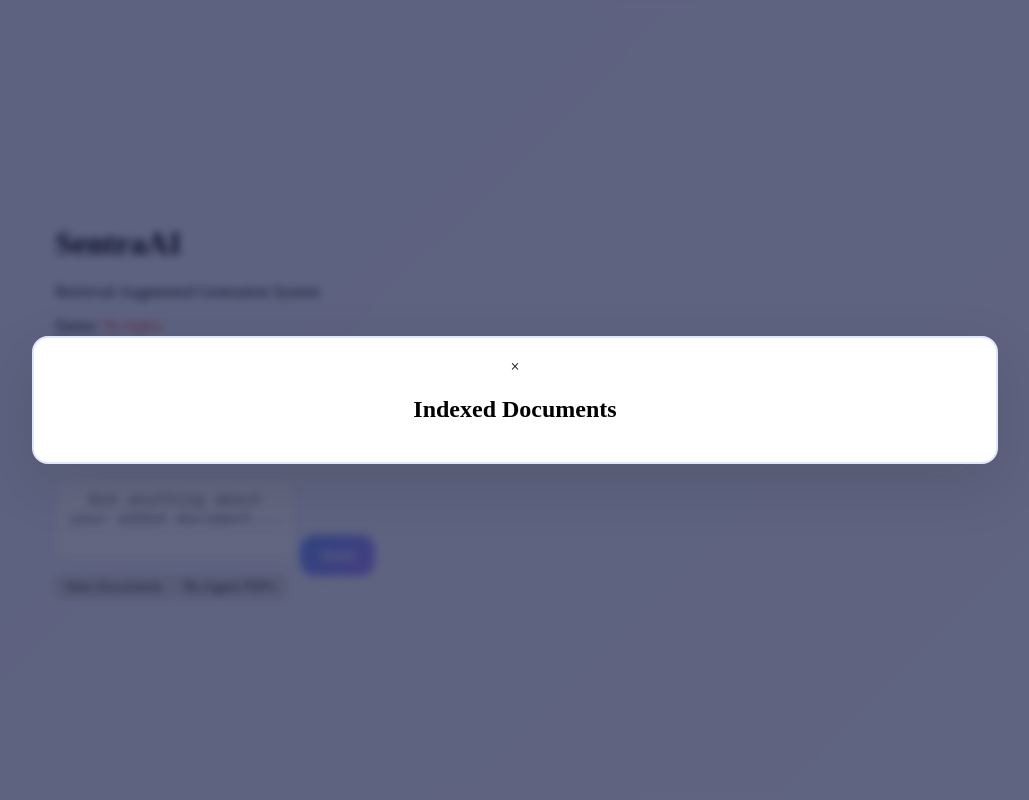
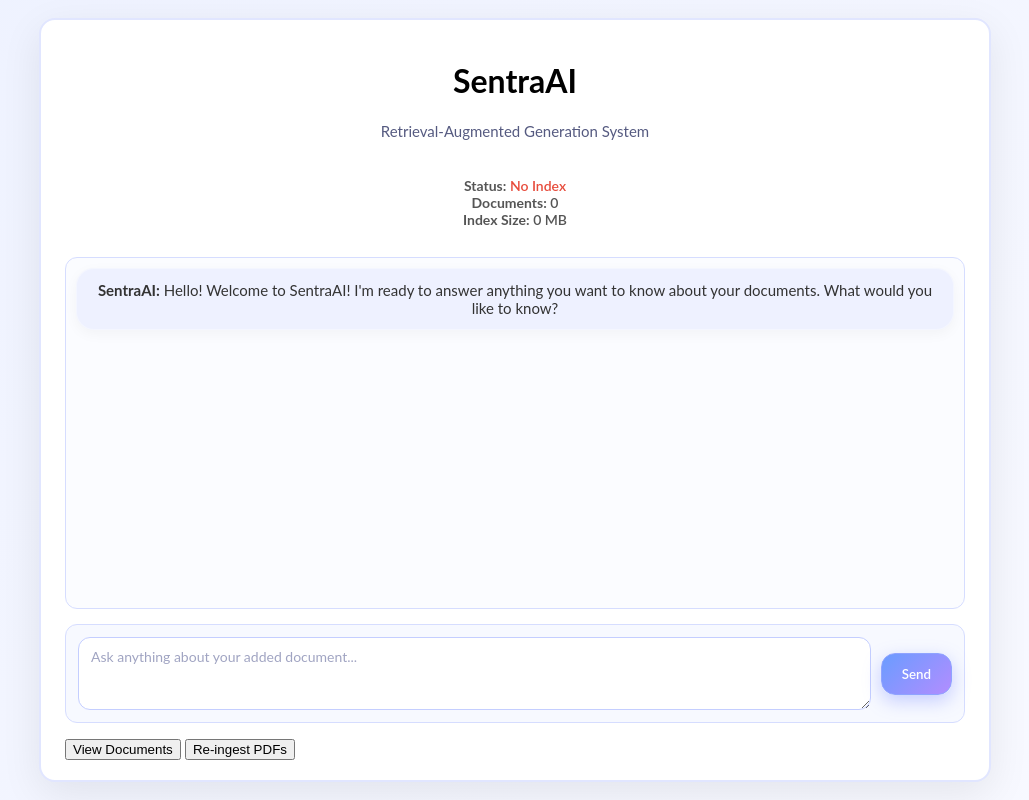
Before and after one commit to Abeshan-Design/SentraAI, a FastAPI app: page / in a window 1280 px wide. Shown: the whole page, without its empty margins (125-1154 px from the left). Run offline with FastAPI, Linux system fonts and the light colour scheme.

Commit message:
fixed styling

```diff
--- a/frontend/static/style.css
+++ b/frontend/static/style.css
@@ -1,13 +1,26 @@
 /* ===== Layout ===== */
 body {
-    font-family: "Times New Roman", serif;
+    font-family: "Lato", serif;
     background: linear-gradient(135deg, #eef2ff, #f8f9ff);
     margin: 0;
     padding: 0;
     min-height: 100vh;
     display: flex;
-    justify-content: center;    /* Center horizontally */
-    align-items: center;        /* Center vertically */
+    justify-content: center;
+    align-items: center;
+}
+
+header {
+    text-align: center;
+    margin-bottom: 6px;
+}
+
+.subtitle {
+    text-align: center;
+    font-size: 15px;
+    color: #555a80;
+    margin-top: 2px;
+    margin-bottom: 8px;
 }
 
 #chat-container {
@@ -21,20 +34,22 @@ body {
     gap: 15px;
     height: 90vh;
     box-shadow: 0 12px 40px rgba(0, 0, 0, 0.08);
-    border: 2px solid #e1e6ff;  /* Visible outer border */
+    border: 2px solid #e1e6ff;
 }
 
 /* ===== Status Bar ===== */
 .status-box {
     font-size: 14px;
     display: flex;
-    justify-content: space-between;
+    flex-direction: column;
+    align-items: center;
+    justify-content: center;
     margin-bottom: 6px;
     color: #555;
-    padding: 10px 14px;
+    padding: 8px 0;
     border-radius: 12px;
-    border: 1.5px solid #d6ddff;   /* Border around status */
-    background: #f7f9ff;
+    border: none;
+    background: transparent;
 }
 
 .status-box span {
@@ -48,23 +63,22 @@ body {
     padding: 10px;
     scroll-behavior: smooth;
     border-radius: 12px;
-    border: 1.5px solid #d6ddff;   /* Border around messages area */
+    border: 1.5px solid #d6ddff;
     background: #fbfcff;
 }
 
 .message {
     margin-bottom: 14px;
     display: flex;
-    justify-content: center;   /* Center bubbles horizontally */
+    justify-content: center;
 }
 
 .message-content {
     padding: 12px 16px;
-    border-radius: 16px;
-    max-width: 75%;
-    line-height: 1.45;
+    border-radius: 18px;
+    max-width: 100%;
     font-size: 15px;
-    border: 1.5px solid rgba(255, 255, 255, 0.35); /* Bubble outline */
+    border: 1.5px solid rgba(255, 255, 255, 0.35);
     text-align: center;
 }
 
@@ -88,21 +102,26 @@ body {
     align-items: center;
     padding: 12px;
     border-radius: 12px;
-    border: 1.5px solid #d6ddff;   /* Border around input section */
+    border: 1.5px solid #d6ddff;
     background: #f7f9ff;
     justify-content: center;
 }
 
 #question-input {
     flex: 1;
-    padding: 12px;
+    min-height: 48px;
+    resize: vertical;
     border-radius: 12px;
-    border: 1.5px solid #cdd5ff;
-    font-size: 16px;
-    resize: none;
+    border: 1.5px solid #c4ceff;
+    padding: 10px 12px;
+    font-size: 14px;
     outline: none;
-    transition: 0.2s;
-    text-align: center;
+    background: #ffffff;
+    font-family: "Lato", serif;
+}
+
+#question-input::placeholder {
+    color: #a0a4c2;
 }
 
 #question-input:focus {
@@ -119,10 +138,13 @@ body {
     color: #ffffff;
     font-weight: 600;
     cursor: pointer;
-    transition: all 0.2s ease;
+    transition: all 0.18s ease;
+    box-shadow: 0 6px 18px rgba(122, 140, 255, 0.4);
+    font-family: "Lato", serif;
 }
 
-#send-btn:hover:not(:disabled) {
+#send-btn:hover {
+    background: linear-gradient(135deg, #5a8cff, #a27dff);
     transform: translateY(-1px);
     box-shadow: 0 6px 18px rgba(122, 140, 255, 0.3);
 }
@@ -138,7 +160,6 @@ body {
     position: fixed;
     inset: 0;
     background: rgba(15, 20, 60, 0.65);
-    display: flex;
     justify-content: center;
     align-items: center;
     backdrop-filter: blur(4px);
@@ -154,6 +175,17 @@ body {
     box-shadow: 0 20px 60px rgba(0, 0, 0, 0.12);
     border: 2px solid #e1e6ff;
     text-align: center;
+}
+
+/* Modal close button */
+#close-modal {
+    float: right;
+    cursor: pointer;
+    font-size: 18px;
+    padding: 2px 8px;
+    border-radius: 50%;
+    background: #f0f2ff;
+    border: 1px solid #d3d9ff;
 }
 
 /* ===== Documentation ===== */
--- a/frontend/templates/index.html
+++ b/frontend/templates/index.html
@@ -7,29 +7,29 @@
     <link rel="stylesheet" href="/static/style.css">
 </head>
 <body>
-    <div class="container">
+    <!-- Main card container -->
+    <div id="chat-container">
+        <!-- Title + subtitle -->
         <header>
             <h1>SentraAI</h1>
             <p class="subtitle">Retrieval-Augmented Generation System</p>
         </header>
 
-        <div class="stats-bar" id="stats">
-            <div class="stat">
-                <span class="stat-label">Status:</span>
-                <span class="stat-value" id="status">Loading...</span>
+        <!-- Status section -->
+        <div class="status-box">
+            <div class="status-item">
+                <strong>Status:</strong> <span id="status">Loading...</span>
             </div>
-            <div class="stat">
-                <span class="stat-label">Documents:</span>
-                <span class="stat-value" id="doc-count">-</span>
+            <div class="status-item">
+                <strong>Documents:</strong> <span id="doc-count">-</span>
             </div>
-            <div class="stat">
-                <span class="stat-label">Index Size:</span>
-                <span class="stat-value" id="index-size">-</span>
+            <div class="status-item">
+                <strong>Index Size:</strong> <span id="index-size">-</span>
             </div>
         </div>
 
-        <div class="chat-container">
-            <div class="chat-messages" id="messages">
+        <!-- Chat messages area -->
+        <div id="messages">
             <div class="message bot">
                 <div class="message-content">
                     <strong>SentraAI:</strong> Hello! Welcome to SentraAI! I'm ready to answer anything you want to know about your documents. What would you like to know?
@@ -37,7 +37,8 @@
             </div>
         </div>
 
-            <div class="chat-input-container">
+        <!-- Input area -->
+        <div id="input-area">
             <textarea
                 id="question-input"
                 placeholder="Ask anything about your added document..."
@@ -45,19 +46,20 @@
             ></textarea>
             <button id="send-btn" onclick="sendQuestion()">Send</button>
         </div>
-        </div>
 
+        <!-- Action buttons -->
         <div class="actions">
             <button onclick="showDocuments()">View Documents</button>
             <button onclick="triggerIngest()">Re-ingest PDFs</button>
         </div>
+    </div>
 
-        <div id="documents-modal" class="modal">
+    <!-- Documents modal -->
+    <div id="documents-modal">
         <div class="modal-content">
-                <span class="close" onclick="closeModal()">&times;</span>
+            <span id="close-modal" onclick="closeModal()">&times;</span>
             <h2>Indexed Documents</h2>
             <div id="documents-list"></div>
-            </div>
         </div>
     </div>
 
```
Lines whose indentation alone changed are shown as unchanged.
